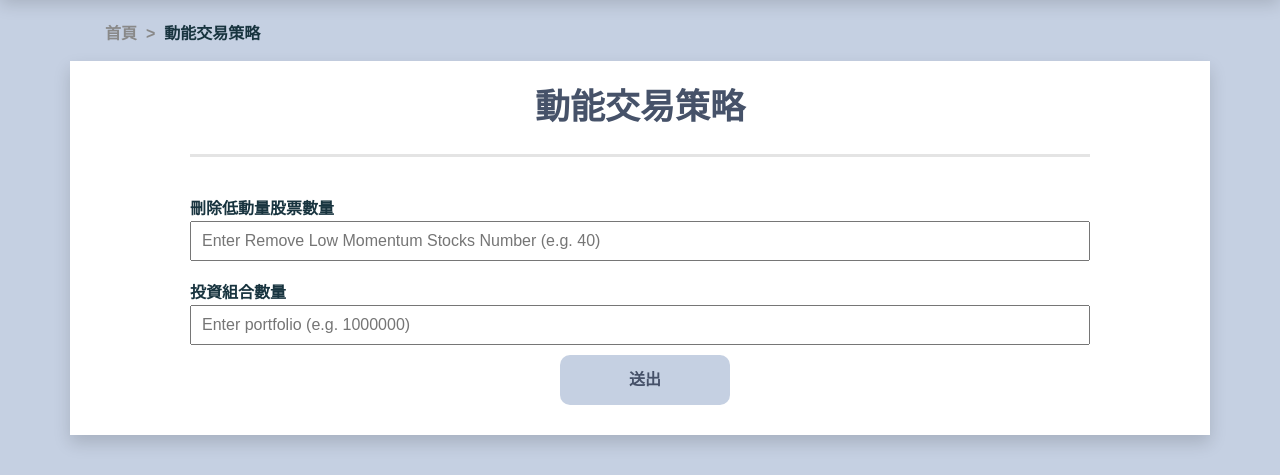
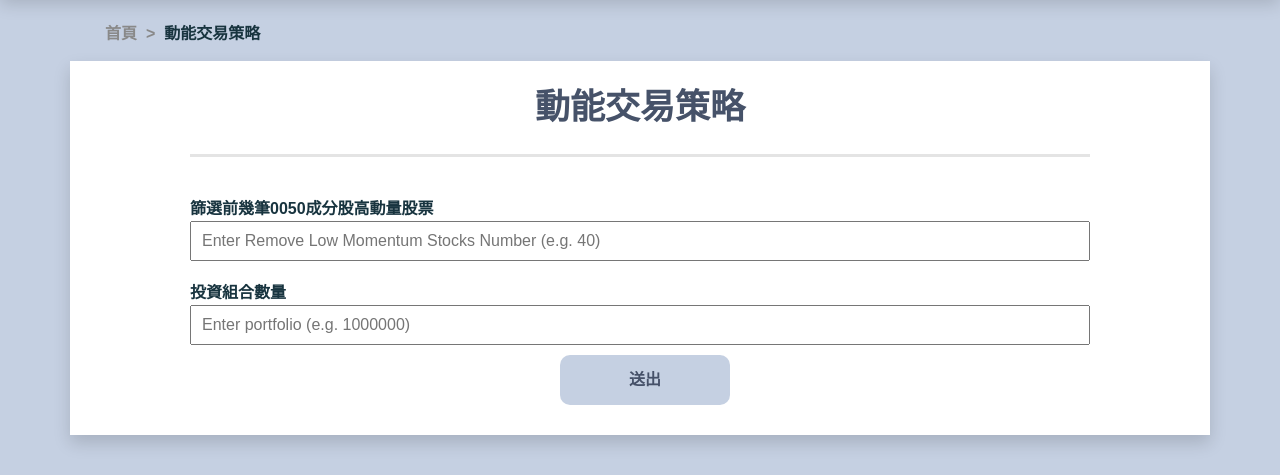
Before and after one commit to ChihChun0314/Technical-Indicators-System, an ASP.NET Core app: page /Home/Quantitative_Momentum in a window 1280 px wide. Shown: the part 133-608 px from the top of the page. Run offline with ASP.NET Core 8, Linux system fonts and the light colour scheme; style sheets or scripts are compiled from the project's sources.

Commit message:
update momentum wording

```diff
--- a/Technical_Indicators_System/Views/Home/Quantitative_Momentum.cshtml
+++ b/Technical_Indicators_System/Views/Home/Quantitative_Momentum.cshtml
@@ -15,7 +15,7 @@
             <form asp-action="ProcessQuantitativeMomentumInputs" method="post">
                 <div class="headline">動能交易策略</div>
                 <div class="parameterSettingEveryBox">
-                    <div>刪除低動量股票數量</div>
+                    <div>篩選前幾筆0050成分股高動量股票</div>
                     <input type="text" name="Remove_Low_Momentum_Stocks_Number" placeholder="Enter Remove Low Momentum Stocks Number (e.g. 40)" required>
                 </div>
                 <div class="parameterSettingEveryBox">
--- a/Technical_Indicators_System/Views/Home/Quantitative_MomentumResult.cshtml
+++ b/Technical_Indicators_System/Views/Home/Quantitative_MomentumResult.cshtml
@@ -20,7 +20,7 @@
             <div class="parameterSettingContent">
                 <form>
                     <div class="parameterSettingEveryBox">
-                        <div>刪除低動量股票數量</div>
+                        <div>篩選前幾筆0050成分股高動量股票</div>
                         <input type="text" value="@ViewData["Arg0"]" readonly class="Non-input">
                     </div>
                     <div class="parameterSettingEveryBox">
```
